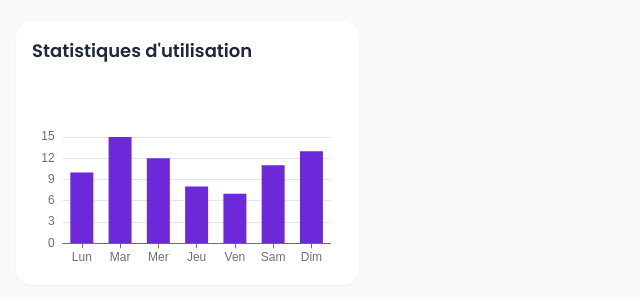
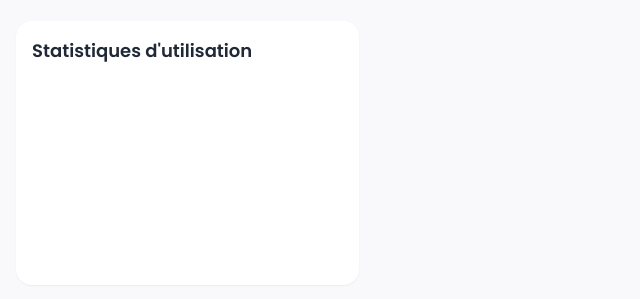
Before and after one commit to Lordhades-qp/AFRO-VISION-MAKER-, a website: page index.html in a window 1280 px wide. Shown: the part 2135-2434 px from the top of the page, without its empty margins (0-640 px from the left). Drawn offline with nearby package versions, Linux system fonts and the light colour scheme.

Commit message:
Update index.html

```diff
--- a/index.html
+++ b/index.html
@@ -478,53 +478,7 @@ body {
 
 <script>
 document.addEventListener('DOMContentLoaded', function() {
-  // Initialize chart
-  const statsChart = echarts.init(document.getElementById('stats-chart'));
-  const option = {
-    tooltip: {
-      trigger: 'axis',
-      axisPointer: {
-        type: 'shadow'
-      }
-    },
-    grid: {
-      left: '3%',
-      right: '4%',
-      bottom: '3%',
-      containLabel: true
-    },
-    xAxis: [
-      {
-        type: 'category',
-        data: ['Lun', 'Mar', 'Mer', 'Jeu', 'Ven', 'Sam', 'Dim'],
-        axisTick: {
-          alignWithLabel: true
-        }
-      }
-    ],
-    yAxis: [
-      {
-        type: 'value'
-      }
-    ],
-    series: [
-      {
-        name: 'Poses créées',
-        type: 'bar',
-        barWidth: '60%',
-        data: [10, 15, 12, 8, 7, 11, 13],
-        itemStyle: {
-          color: '#6D28D9'
-        }
-      }
-    ]
-  };
-  statsChart.setOption(option);
-
-  // Handle window resize
-  window.addEventListener('resize', function() {
-    statsChart.resize();
-  });
+ });
 
   // Search functionality
   const searchInput = document.querySelector('.search-input');
```
